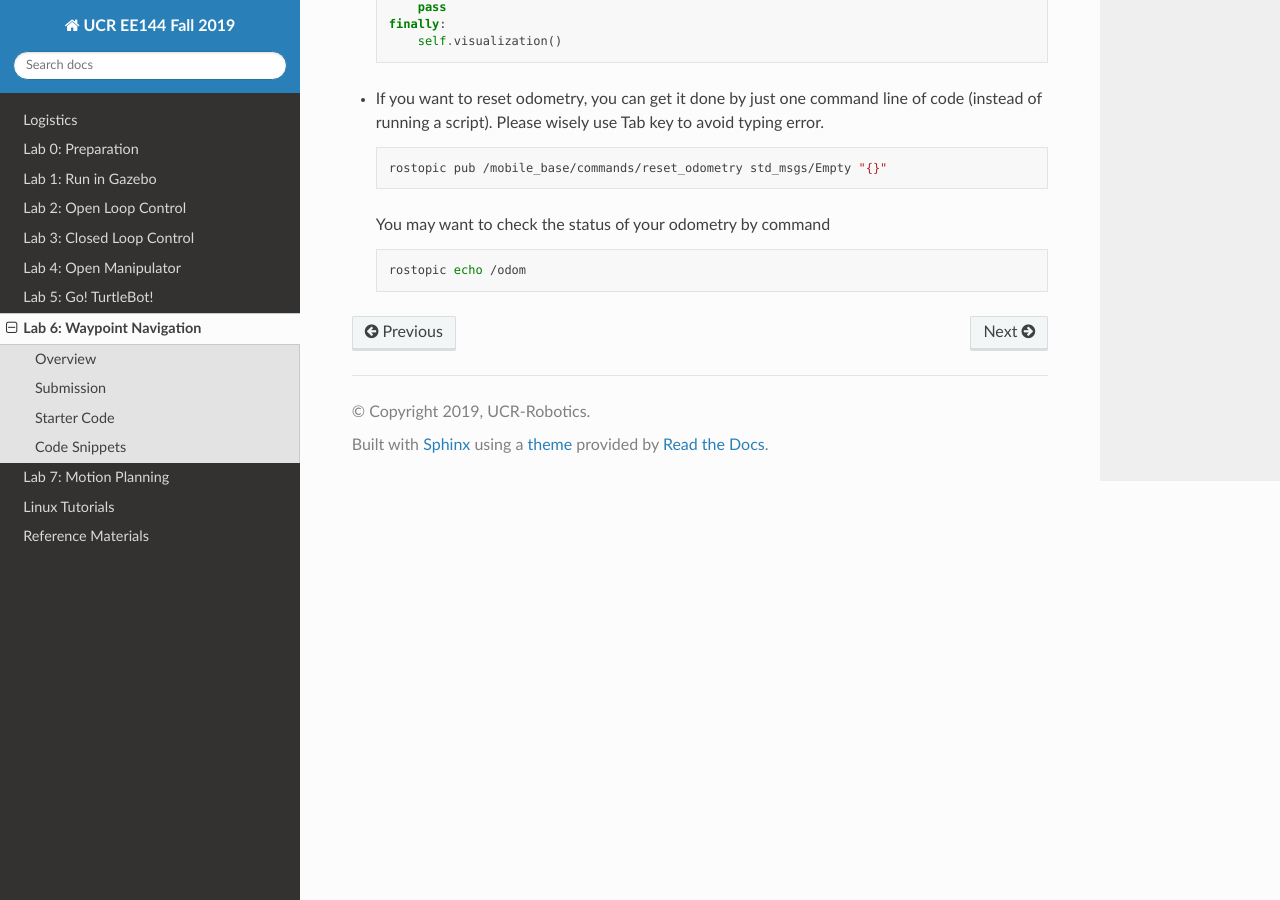
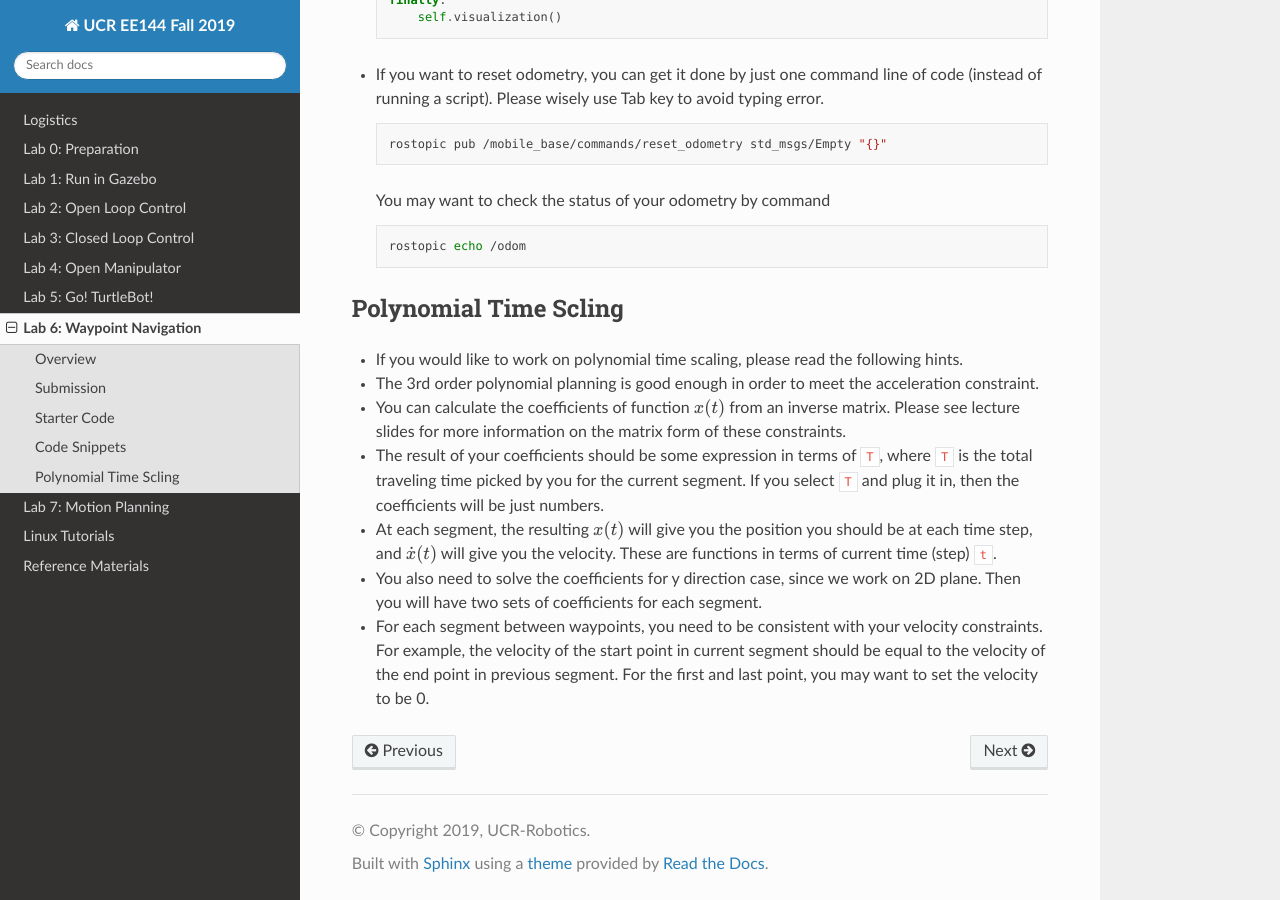
Before and after one commit to UCR-Robotics/ee144, a Sphinx documentation site: the page built from docs/lab6.rst, in a window 1280 px wide and 900 px high, scrolled down 3787 px. Built offline with Sphinx 7.4.7 and the Read the Docs theme 2.0.0, drawn with Linux system fonts in a browser that asks for light colours; some of the changed text lies outside the part shown.

Commit message:
update lab6

```diff
--- a/docs/lab6.rst
+++ b/docs/lab6.rst
@@ -34,14 +34,13 @@
 
 #. Grading rubric:
 
-   - \+ 30%  Clearly describe your approach and explain your code in lab report.
-   - \+ 30%  Visit (not strictly for turning) all given waypoints.
-   - \+ 10%  Complete the function that can make your robot move to any point on the ground.
+   - \+ 50%  Clearly describe your approach and explain your code in lab report.
+   - \+ 20%  Roughly visit all given waypoints.
    - \+ 10%  Accelerate at the beginning (first waypoint) and decelerate in the end (last waypoint).
    - \+ 10%  Meet maximum velocity < 0.4m/s and maximum acceleration < 0.2m/(s^2).
    - \+ 10%  The overall trajectory is smooth (no sharp turn or stop, velocity is about constant).
-   - \+ 10%  Bonus points will be given if your robot can maintain constant velocity
-     throughtout the entire path (except for start and end, including all turns).
+   - \+ 10%  Bonus points will be given if you can maintain constant velocity or have
+     polynomial time scaling for each trajectory segment.
    - \- 15%  Penalty applies for each late day.
 
 
@@ -234,3 +233,39 @@
   .. code:: bash
 
     rostopic echo /odom
+
+
+Polynomial Time Scling
+----------------------
+
+- If you would like to work on polynomial time scaling,
+  please read the following hints.
+
+- The 3rd order polynomial planning is good enough
+  in order to meet the acceleration constraint.
+
+- You can calculate the coefficients of function :math:`x(t)`
+  from an inverse matrix.
+  Please see lecture slides for more information
+  on the matrix form of these constraints.
+
+- The result of your coefficients should be some expression
+  in terms of ``T``, where ``T`` is the total traveling time
+  picked by you for the current segment. If you select ``T``
+  and plug it in, then the coefficients will be just numbers.
+
+- At each segment, the resulting :math:`x(t)` will give you
+  the position you should be at each time step,
+  and :math:`\dot{x}(t)` will give you the velocity.
+  These are functions in terms of current time (step) ``t``.
+
+- You also need to solve the coefficients for y direction case,
+  since we work on 2D plane.
+  Then you will have two sets of coefficients for each segment.
+
+- For each segment between waypoints,
+  you need to be consistent with your velocity constraints.
+  For example, the velocity of the start point in current segment
+  should be equal to the velocity of the end point in previous segment.
+  For the first and last point, you may want to set the velocity
+  to be 0.
```
